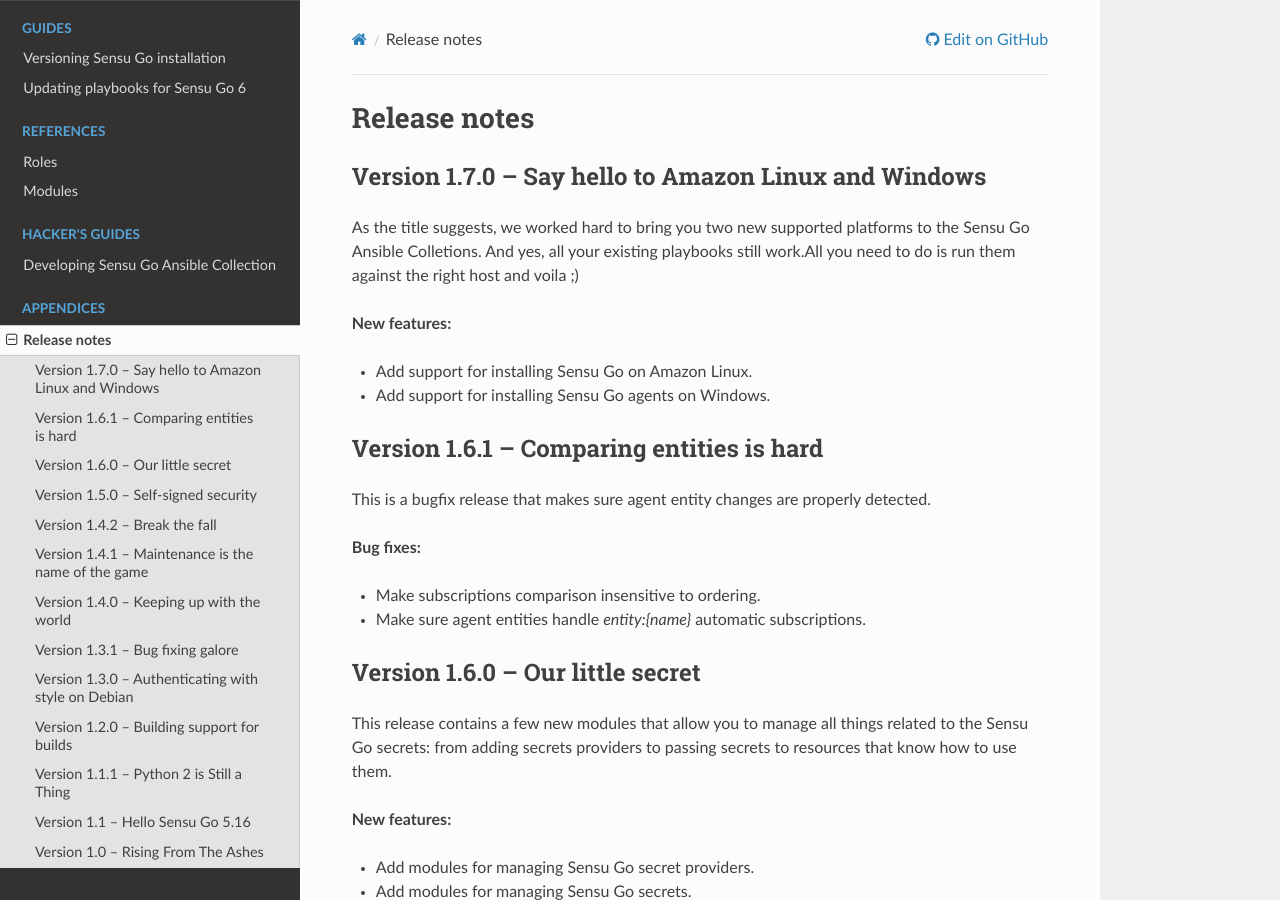
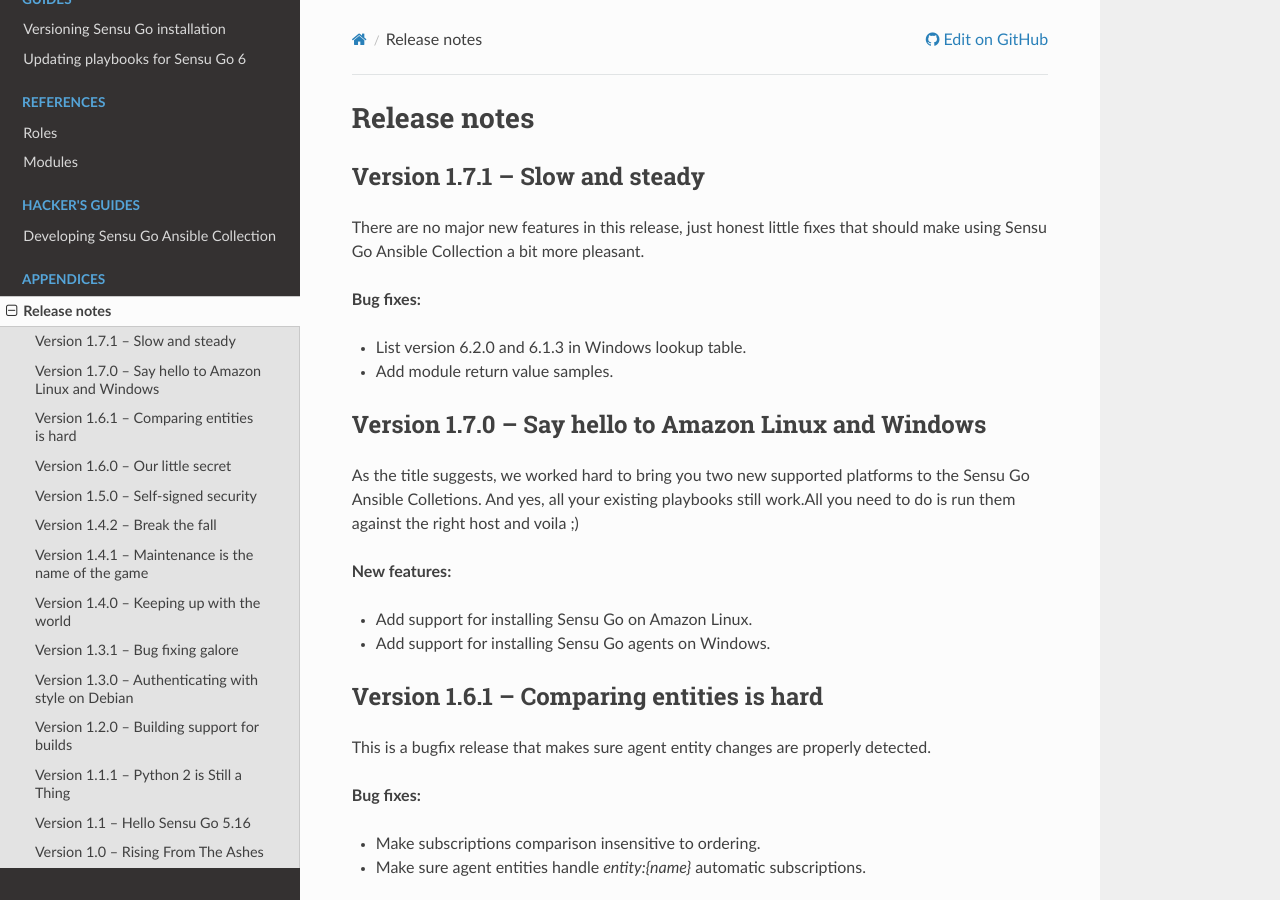
Before and after one commit to sensu/sensu-go-ansible, a Sphinx documentation site: the page built from docs/source/release_notes.rst, in a window 1280 px wide and 900 px high. Built offline with Sphinx 7.4.7 and the Read the Docs theme 2.0.0, drawn with Linux system fonts in a browser that asks for light colours.

Commit message:
Prepare for release 1.7.1

```diff
--- a/docs/source/release_notes.rst
+++ b/docs/source/release_notes.rst
@@ -1,5 +1,17 @@
 Release notes
 =============
+
+Version 1.7.1 -- Slow and steady
+--------------------------------
+
+There are no major new features in this release, just honest little fixes that
+should make using Sensu Go Ansible Collection a bit more pleasant.
+
+**Bug fixes:**
+
+* List version 6.2.0 and 6.1.3 in Windows lookup table.
+* Add module return value samples.
+
 
 Version 1.7.0 -- Say hello to Amazon Linux and Windows
 ------------------------------------------------------
--- a/galaxy.yml
+++ b/galaxy.yml
@@ -1,6 +1,6 @@
 namespace: sensu
 name: sensu_go
-version: 1.7.0
+version: 1.7.1
 
 authors:
   - Paul Arthur <paul.arthur@flowerysong.com> (@flowerysong)
```
Also changed, not shown: 1 other file.
